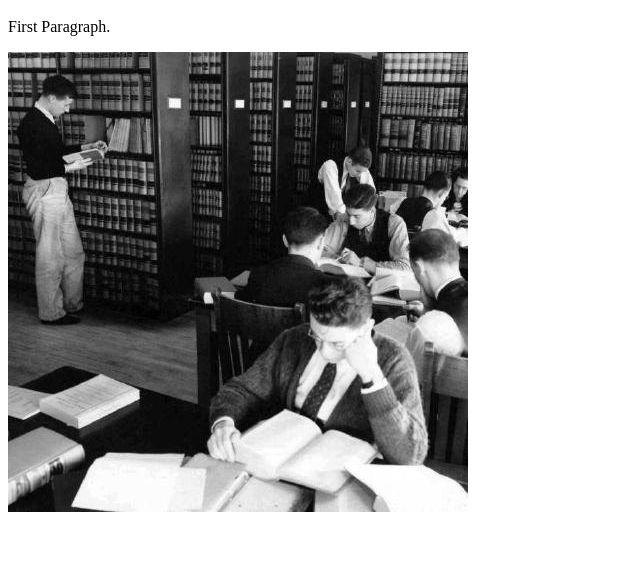
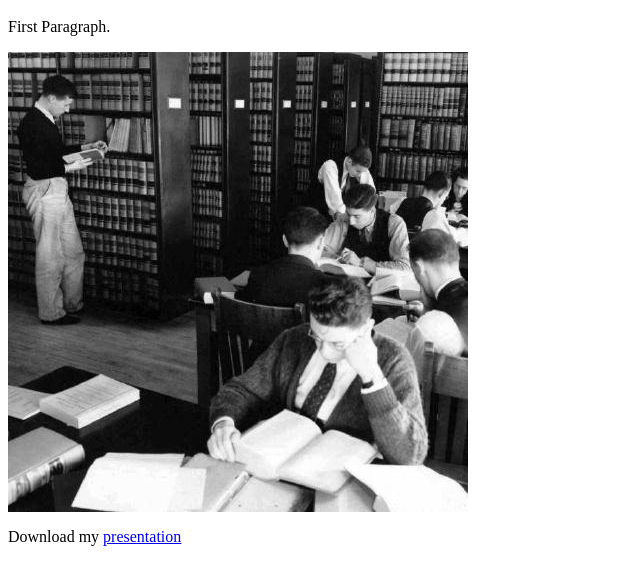
Before and after one commit to evanwill/home-page, a plain HTML site: page index.html in a window 1280 px wide. Shown: the part 48-632 px from the top of the page, without its empty margins (0-640 px from the left). Drawn offline with Linux system fonts and the light colour scheme.

Commit message:
add pdf example

```diff
--- a/index.html
+++ b/index.html
@@ -3,5 +3,6 @@
         <h1>Hello World</h1>
         <p>First Paragraph.</p>
         <p><img src="assets/images/profile.jpeg" alt="person in library"></p>
+        <p>Download my <a href="assets/CB_acrl_2025-1.pdf">presentation</a></p>
     </body>
 </html>
```
Also changed, not shown: 1 other file.
